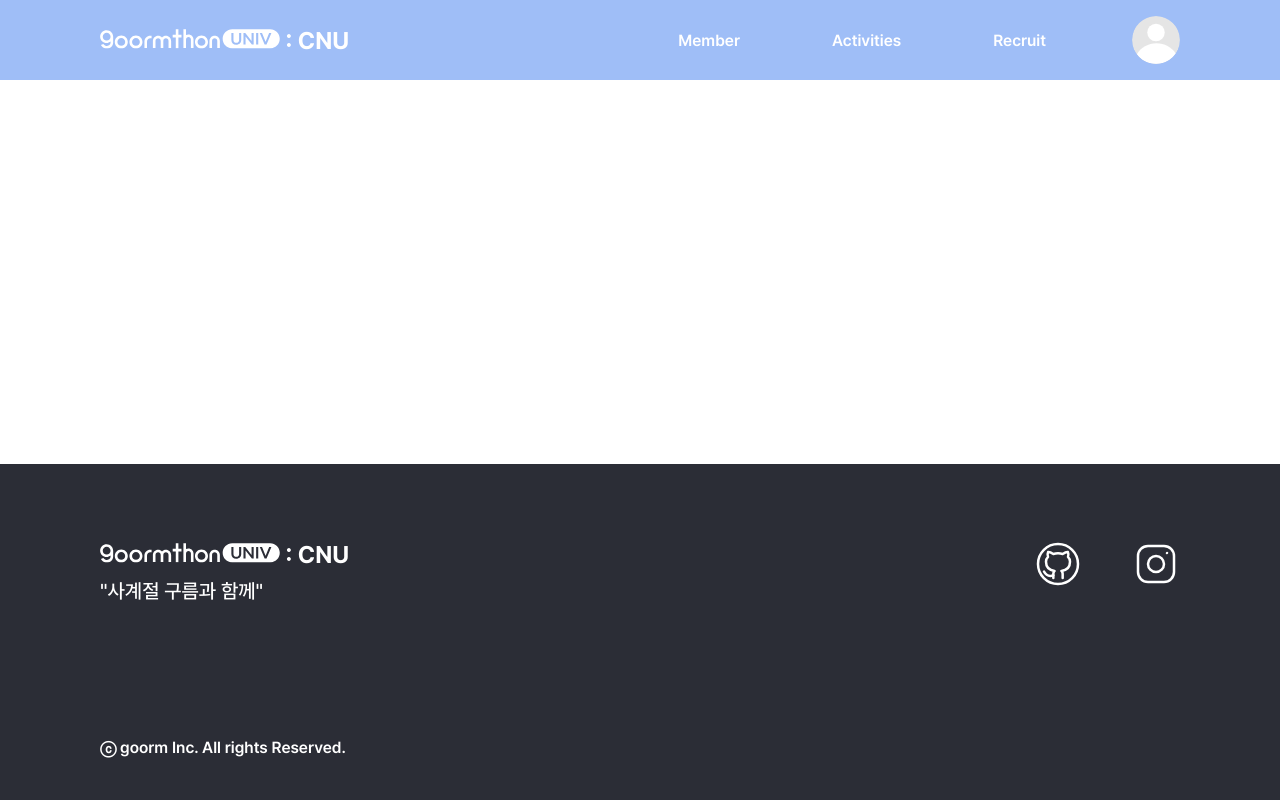
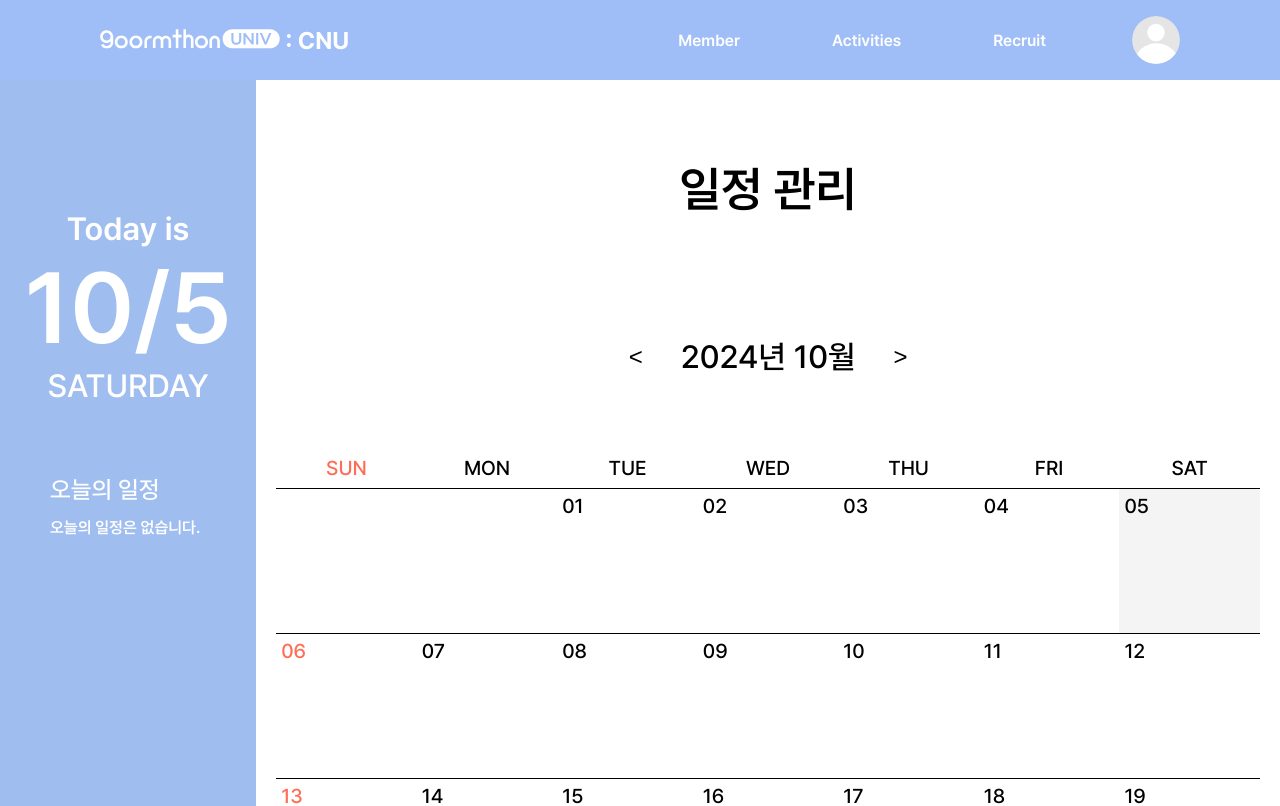
Before and after one commit to 9oormthonUNIV-JNU/B_FE, a React (Vite) app in the folder 9oormthonUNIV_JNU/: page /schedule in a window 1280 px wide. Shown: the top 806 px of the page. Built offline with nearby package versions, Linux system fonts and the light colour scheme; the HTML template or start-up script is replaced by a standard one.

Commit message:
feat:SchedulePage api

```diff
--- a/9oormthonUNIV_JNU/src/App.tsx
+++ b/9oormthonUNIV_JNU/src/App.tsx
@@ -11,6 +11,7 @@ import SignupPage from "./pages/SignupPage";
 import MyPage from "./pages/MyPage";
 import AdminPage from "./pages/AdminPage";
 import PendingPage from "./pages/PendingPage";
+import SchedulePage from "./pages/SchedulePage";
 
 const AppContainer = styled.div`
   display: flex;
@@ -41,6 +42,7 @@ const App = () => {
             <Route path="/mypage" element={<MyPage />} />
             <Route path="/admin" element={<AdminPage />} />
             <Route path="/pending" element={<PendingPage />} />
+            <Route path="/schedule" element={<SchedulePage />} />
           </Routes>
         </MainContainer>
         <Footer />
--- /dev/null
+++ b/9oormthonUNIV_JNU/src/components/general/atoms/CustomDate.tsx
@@ -0,0 +1,37 @@
+import styled from 'styled-components';
+import CustomText from '../../common/atoms/CustomText';
+
+const CustomDateContainer=styled.div`
+ display: flex;
+  flex-direction: column;
+  align-items: center;
+`
+const Dday = styled.div`
+  color: #fff;
+  font-family: Pretendard;
+  font-size: 100px;
+  font-style: normal;
+  font-weight: 600;
+  line-height: normal;
+`;
+
+const CustomDate = () => {
+  const today = new Date();
+
+  const formattedDate = `${today.getMonth() + 1}/${today.getDate()}`;
+
+  const options: Intl.DateTimeFormatOptions = { weekday: 'long' };
+  const dayOfWeek = today.toLocaleDateString('en-US', options).toUpperCase();
+
+  return (
+    <CustomDateContainer>
+        <CustomText textStyle="h3" color="#fff">Today is</CustomText>
+      <Dday>
+        {formattedDate}
+        </Dday>
+        <CustomText textStyle='b1' color='#fff'>{dayOfWeek}</CustomText>
+    </CustomDateContainer>
+  );
+}
+
+export default CustomDate;
--- /dev/null
+++ b/9oormthonUNIV_JNU/src/components/general/molecules/TodaySchedule.tsx
@@ -0,0 +1,45 @@
+import styled from "styled-components";
+import CustomText from "../../common/atoms/CustomText";
+
+type Event = {
+    date: string;
+    name: string;
+    member: string;
+    description: string;
+};
+
+type TodayScheduleProps = {
+    events: Event[];
+};
+
+const TodayScheduleContainer = styled.div`
+display: flex;
+  flex-direction: column;
+  gap: 14px;
+  margin-top:70px;
+
+`;
+const TodaySchedule: React.FC<TodayScheduleProps> = ({ events }) => {
+    const today = new Date();
+    const todayStr = today.toISOString().split("T")[0];
+    const todayEvents = events.filter(event => event.date === todayStr);
+
+    return (
+        <TodayScheduleContainer>
+            <CustomText textStyle="b2" color="#fff">오늘의 일정</CustomText>
+            {todayEvents.length > 0 ? (
+                todayEvents.map((event, index) => (
+                    <CustomText key={index} textStyle="b1" color="#fff">
+                        {event.name} ({event.member})
+                    </CustomText>
+                ))
+            ) : (
+                <CustomText textStyle="nav" color="#fff">
+                    오늘의 일정은 없습니다.
+                </CustomText>
+            )}
+        </TodayScheduleContainer>
+    );
+};
+
+export default TodaySchedule;
--- a/9oormthonUNIV_JNU/src/components/general/organisms/PasswordChange.tsx
+++ b/9oormthonUNIV_JNU/src/components/general/organisms/PasswordChange.tsx
@@ -3,6 +3,7 @@ import styled from 'styled-components';
 import CustomText from '../../common/atoms/CustomText';
 import CustomInput from '../../common/atoms/CustomInput';
 import CustomButton from '../../common/atoms/CustomButton';
+import { instance } from '../../../apis/instance';
 
 const Container = styled.div`
   display: flex;
@@ -38,10 +39,9 @@ const PasswordChange: React.FC = () => {
   const [errorMessage, setErrorMessage] = useState('');
   const [passwordMatchError, setPasswordMatchError] = useState('');
 
-
-  //비밀번호 유효성 검사
+  // 비밀번호 유효성 검사
   const isPasswordValid = (password: string) => {
-    const passwordRegex = /^(?=.*[a-zA-Z])(?=.*[0-9])(?=.*[!@#$%^&*])[a-zA-Z0-9!@#$%^&*]{8,15}$/;
+    const passwordRegex = /^(?=.*[a-zA-Z])(?=.*[0-9])(?=.*[!@#$%^&*])[a-zA-Z0-9!@#$%^&*]{8,}$/;
     return passwordRegex.test(password);
   };
 
@@ -50,7 +50,7 @@ const PasswordChange: React.FC = () => {
     setNewPassword(value);
 
     if (!isPasswordValid(value)) {
-      setErrorMessage('영문자/숫자/특수문자가 포함된 8~15자 조합으로 입력해주세요.');
+      setErrorMessage('영문자/숫자/특수문자가 포함된 8~15자 조합으로 입력해주세요');
     } else {
       setErrorMessage('');
     }
@@ -67,13 +67,22 @@ const PasswordChange: React.FC = () => {
     }
   };
 
-  const handleSubmit = () => {
+  //API
+  const handleSubmit = async () => {
     if (!errorMessage && !passwordMatchError && newPassword && confirmPassword) {
-      console.log('비밀번호 변경 성공');
-      console.log('기존 비밀번호:', currentPassword);
-      console.log('새 비밀번호:', newPassword);
-      console.log('새 비밀번호 확인:', confirmPassword);
+      try {
+        const response = await instance.post(' api/user/password/{user_id}', {
+          password: currentPassword,
+          newpassword: newPassword,
+        });
 
+        if (response.status === 200) {
+          console.log('비밀번호가 성공적으로 변경되었습니다.');
+        }
+      } catch (error) {
+        console.log('비밀번호 변경에 실패했습니다. 다시 시도해주세요.');
+        console.error(error);
+      }
     }
   };
 
--- /dev/null
+++ b/9oormthonUNIV_JNU/src/components/general/templates/GeneralCalendarTemplate.tsx
@@ -0,0 +1,85 @@
+import CustomCalendar from "../molecules/CustomCalendar";
+import CustomText from "../../common/atoms/CustomText";
+import styled from "styled-components";
+import CustomDate from "../atoms/CustomDate";
+import { useState } from "react";
+import TodaySchedule from "../molecules/TodaySchedule";
+
+const CalendarContainer = styled.div`
+  display: flex;
+  flex-direction: row;
+
+  .calendar {
+    padding: 20px;
+  }
+`;
+
+const CalendarContent = styled.div`
+  display: flex;
+  flex-direction: column;
+
+  .calendar_content {
+    display: flex;
+    flex-direction: column;
+    padding: 80px;
+    margin-bottom: 20px;
+    align-items: center;
+  }
+`;
+
+const DateContainer = styled.div`
+  display: flex;
+  flex-direction: column;
+  width: 100%;
+  background-color: #9fbeef;
+
+  padding-top: 130px;
+
+  .today_schedule{
+   display: flex;
+  flex-direction: row;
+ justify-items: start;
+ padding-left:50px;
+
+  }
+`;
+
+const GeneralCalendarTemplate = () => {
+    const [events, setEvents] = useState([
+        {
+            date: "2024-10-15",
+            name: "회의",
+            member: "최지원",
+            description: "팀 회의",
+        },
+        {
+            date: "2024-10-22",
+            name: "프로젝트 마감",
+            member: "최지원",
+            description: "최종 마감",
+        },
+    ]);
+
+    return (
+        <CalendarContainer>
+            <DateContainer>
+                <CustomDate />
+                <div className="today_schedule">
+                    <TodaySchedule events={events} />
+                </div>
+            </DateContainer>
+
+            <CalendarContent>
+                <div className="calendar_content">
+                    <CustomText textStyle="h1">일정 관리</CustomText>
+                </div>
+
+                <div className="calendar">
+                    <CustomCalendar admin={false} />
+                </div>
+            </CalendarContent>
+        </CalendarContainer>
+    );
+};
+
+export default GeneralCalendarTemplate;
--- /dev/null
+++ b/9oormthonUNIV_JNU/src/pages/SchedulePage.tsx
@@ -0,0 +1,7 @@
+import GeneralCalendarTemplate from "../components/general/templates/GeneralCalendarTemplate";
+
+const SchedulePage = () => {
+  return <GeneralCalendarTemplate />;
+};
+
+export default SchedulePage;
```
Also changed, not shown: 9oormthonUNIV_JNU/src/components/general/organisms/EditMyInfo.tsx (+63 -31 lines), 9oormthonUNIV_JNU/src/components/general/organisms/GeneralOragnism.tsx (deleted).
